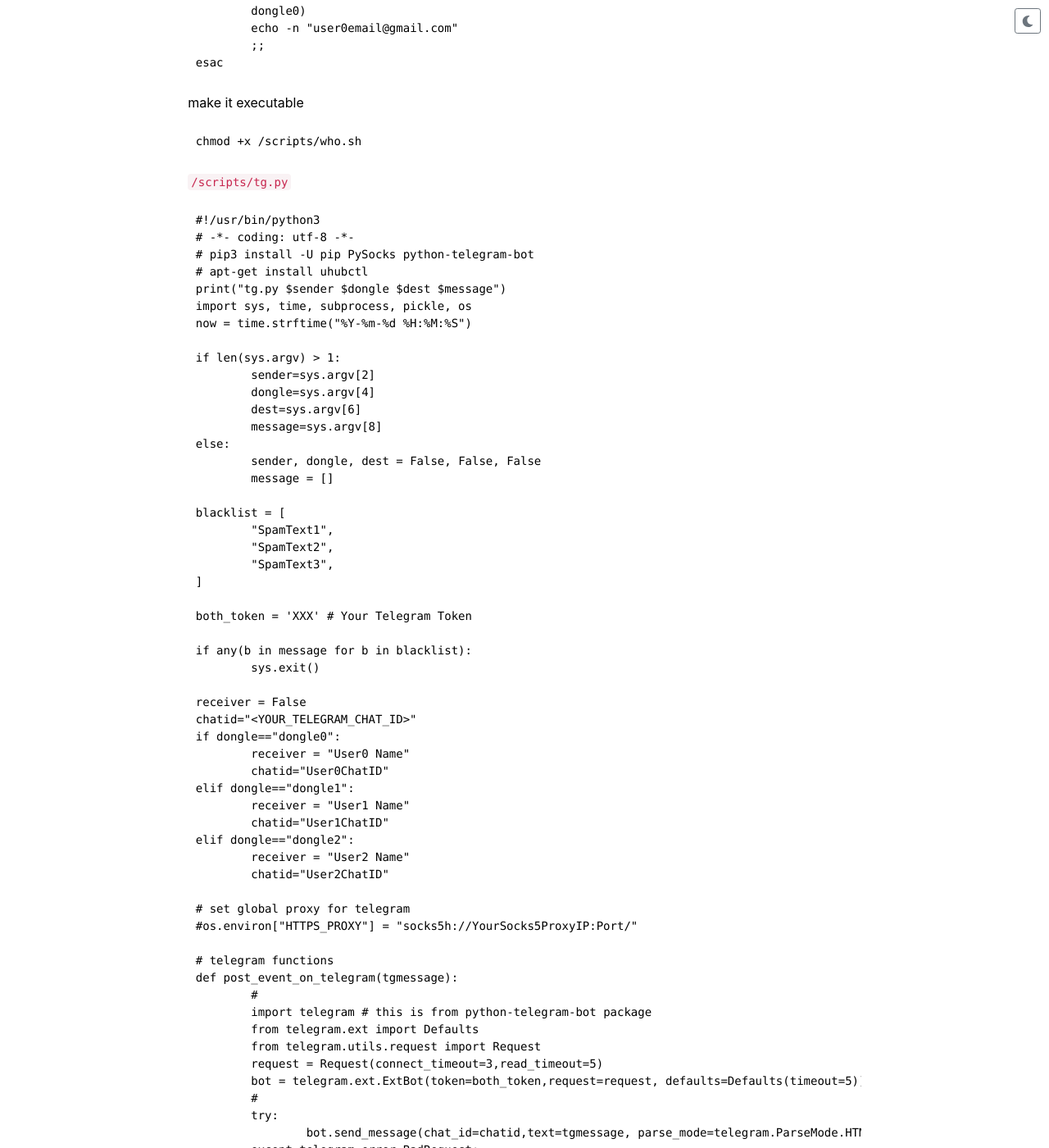
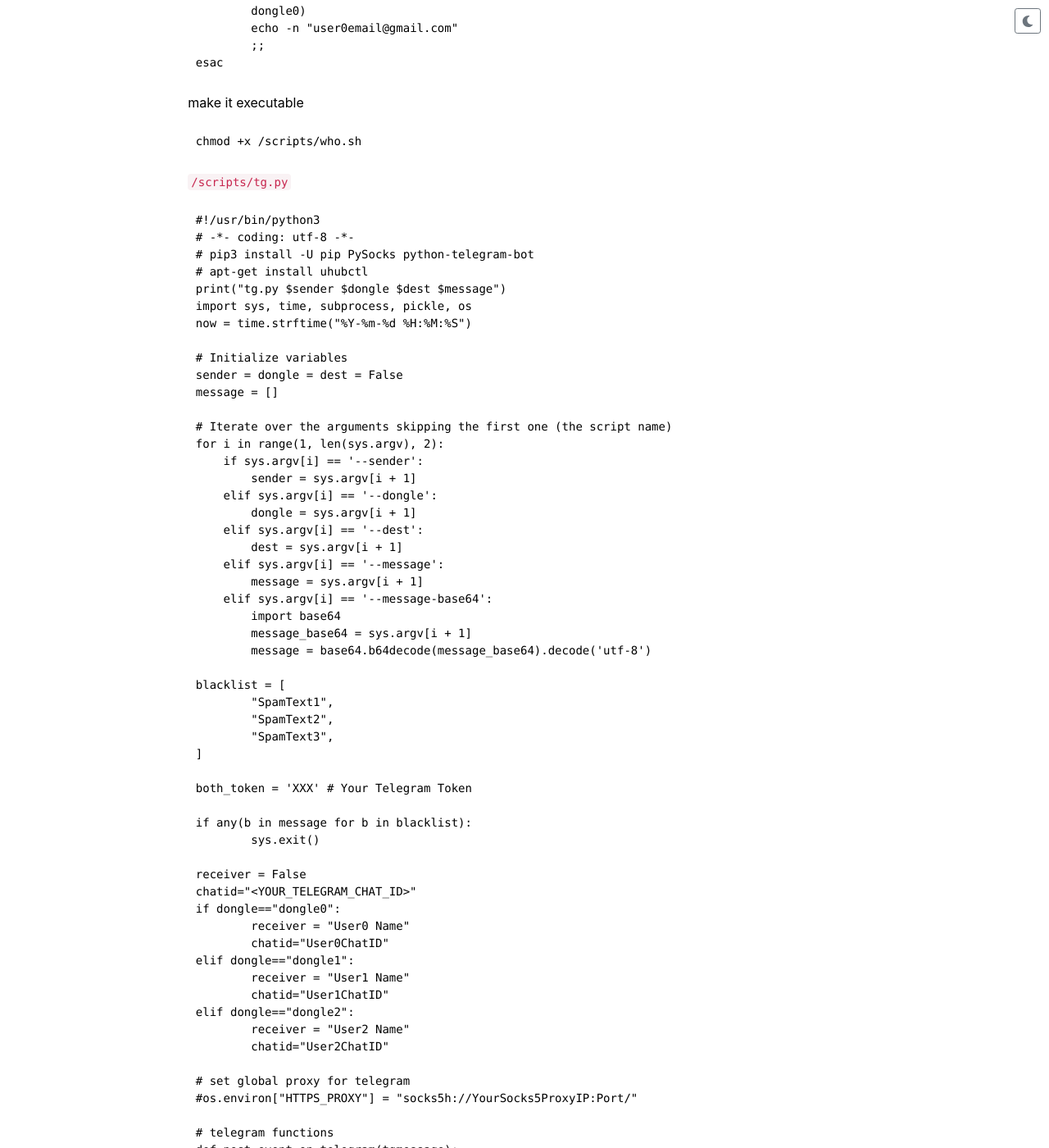
Before and after one commit to remosim/remosim.github.io, a Jekyll site: the page built from software.md, in a window 1280 px wide and 1400 px high, scrolled down 15010 px. Shown: the whole window at 82% size. Built offline with Jekyll 4.4.1, drawn with Linux system fonts in a browser that asks for light colours; some of the changed text lies outside the part shown.

Commit message:
Updated SMS processing

```diff
--- a/software.md
+++ b/software.md
@@ -727,14 +727,24 @@ print("tg.py $sender $dongle $dest $message")
 import sys, time, subprocess, pickle, os
 now = time.strftime("%Y-%m-%d %H:%M:%S")
 
-if len(sys.argv) > 1:
-	sender=sys.argv[2]
-	dongle=sys.argv[4]
-	dest=sys.argv[6]
-	message=sys.argv[8]
-else:
-	sender, dongle, dest = False, False, False
-	message = []
+# Initialize variables
+sender = dongle = dest = False
+message = []
+
+# Iterate over the arguments skipping the first one (the script name)
+for i in range(1, len(sys.argv), 2):
+    if sys.argv[i] == '--sender':
+        sender = sys.argv[i + 1]
+    elif sys.argv[i] == '--dongle':
+        dongle = sys.argv[i + 1]
+    elif sys.argv[i] == '--dest':
+        dest = sys.argv[i + 1]
+    elif sys.argv[i] == '--message':
+        message = sys.argv[i + 1]
+    elif sys.argv[i] == '--message-base64':
+        import base64
+        message_base64 = sys.argv[i + 1]
+        message = base64.b64decode(message_base64).decode('utf-8')
 
 blacklist = [
 	"SpamText1",
```
Also changed, not shown: other parts of software.md (+2 -2 lines).
